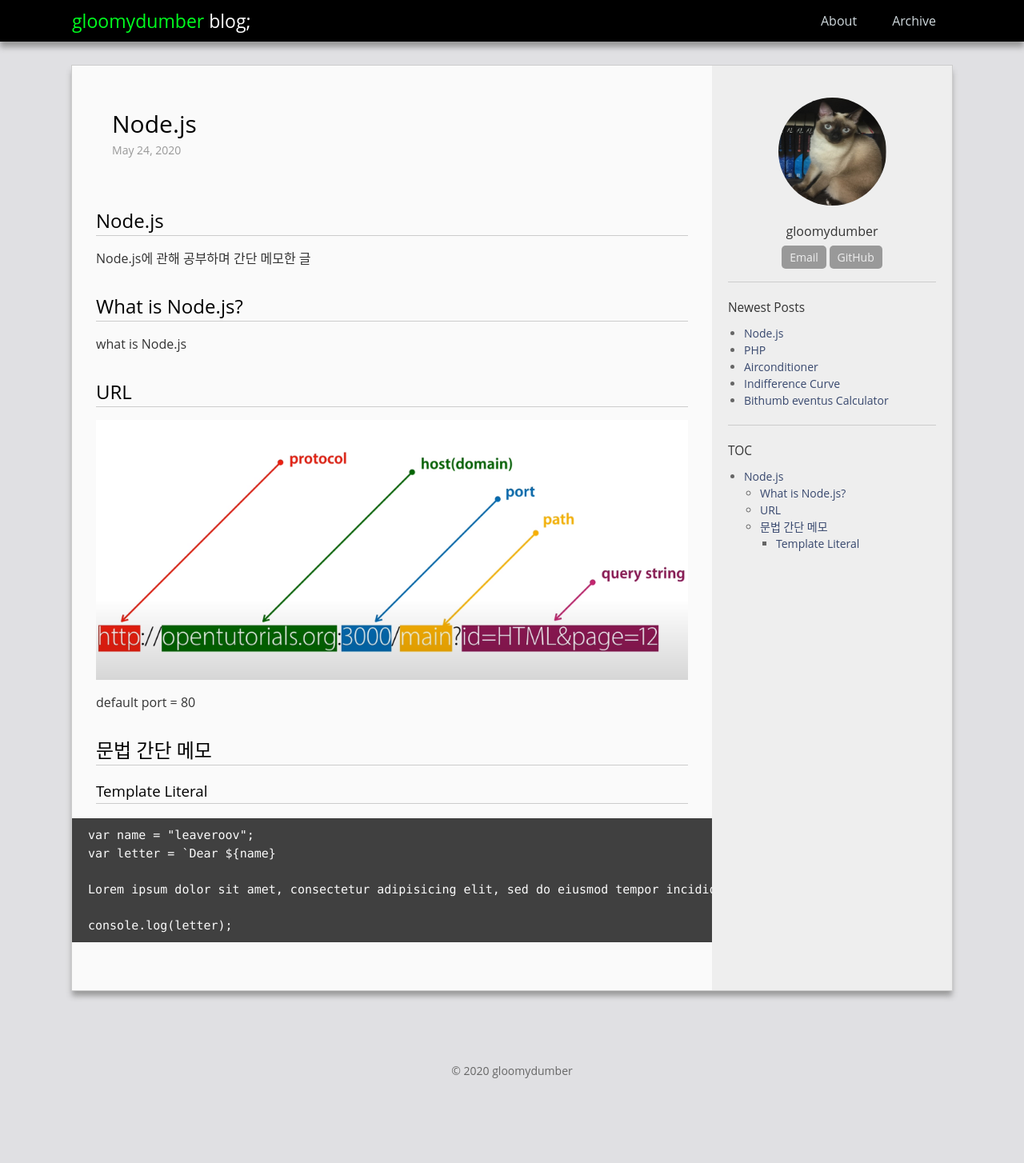
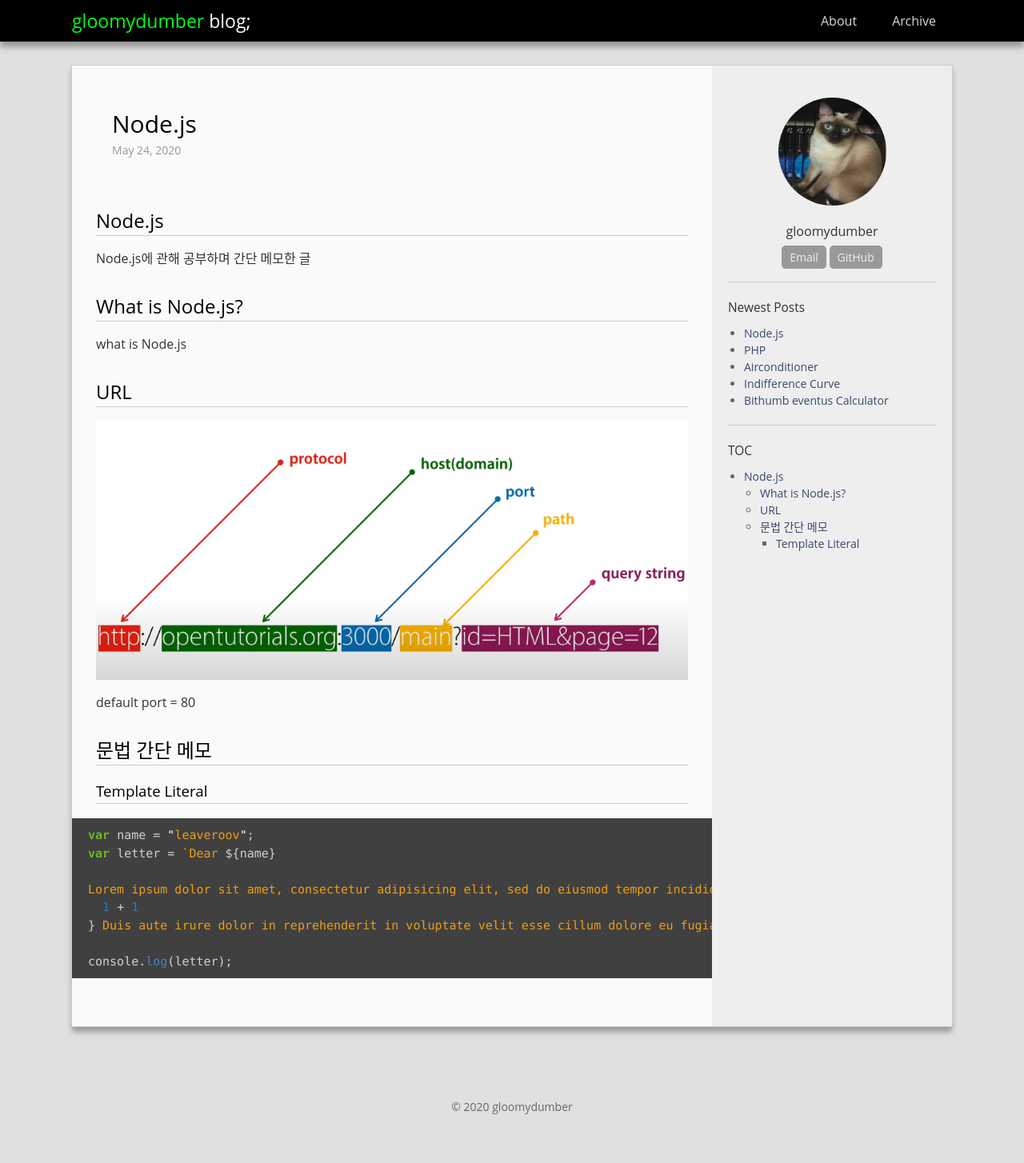
Before and after one commit to gloomydumber/copy, a Jekyll site: the page built from _posts/2020-05-24-generalnodejs.md, in a window 1280 px wide. Shown: the whole page at 80% size. Built offline with Jekyll 4.4.1, drawn with Linux system fonts in a browser that asks for light colours; comment, search, counter and statistics services are not loaded; before the commit the page ends 1409 px from its top, so only the background shows below that.

Commit message:
PostModded

````diff
--- a/_posts/2020-05-24-generalnodejs.md
+++ b/_posts/2020-05-24-generalnodejs.md
@@ -26,11 +26,13 @@ default port = 80
 
 ### Template Literal
 
-```javacript
+```js
 var name = "leaveroov";
 var letter = `Dear ${name}
 
-Lorem ipsum dolor sit amet, consectetur adipisicing elit, sed do eiusmod tempor incididunt ut labore et dolore magna aliqua. ${name} Ut enim ad minim veniam, quis nostrud exercitation ullamco laboris nisi ut aliquip ex ea commodo consequat. ${1+1} Duis aute irure dolor in reprehenderit in voluptate velit esse cillum dolore eu fugiat nulla pariatur. Excepteur sint occaecat cupidatat non proident, sunt in culpa egoing qui officia deserunt mollit anim id est laborum. ${name}`;
+Lorem ipsum dolor sit amet, consectetur adipisicing elit, sed do eiusmod tempor incididunt ut labore et dolore magna aliqua. ${name} Ut enim ad minim veniam, quis nostrud exercitation ullamco laboris nisi ut aliquip ex ea commodo consequat. ${
+  1 + 1
+} Duis aute irure dolor in reprehenderit in voluptate velit esse cillum dolore eu fugiat nulla pariatur. Excepteur sint occaecat cupidatat non proident, sunt in culpa egoing qui officia deserunt mollit anim id est laborum. ${name}`;
 
 console.log(letter);
 ```
````
